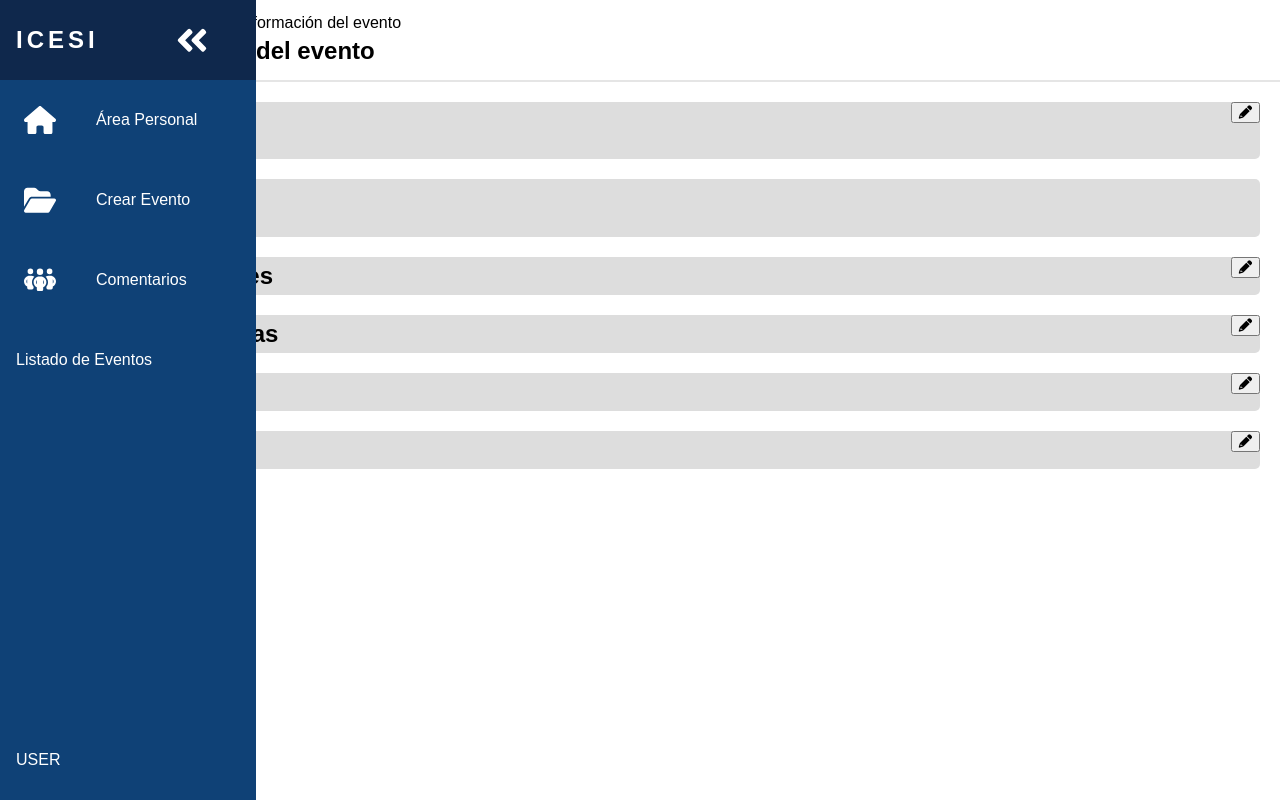
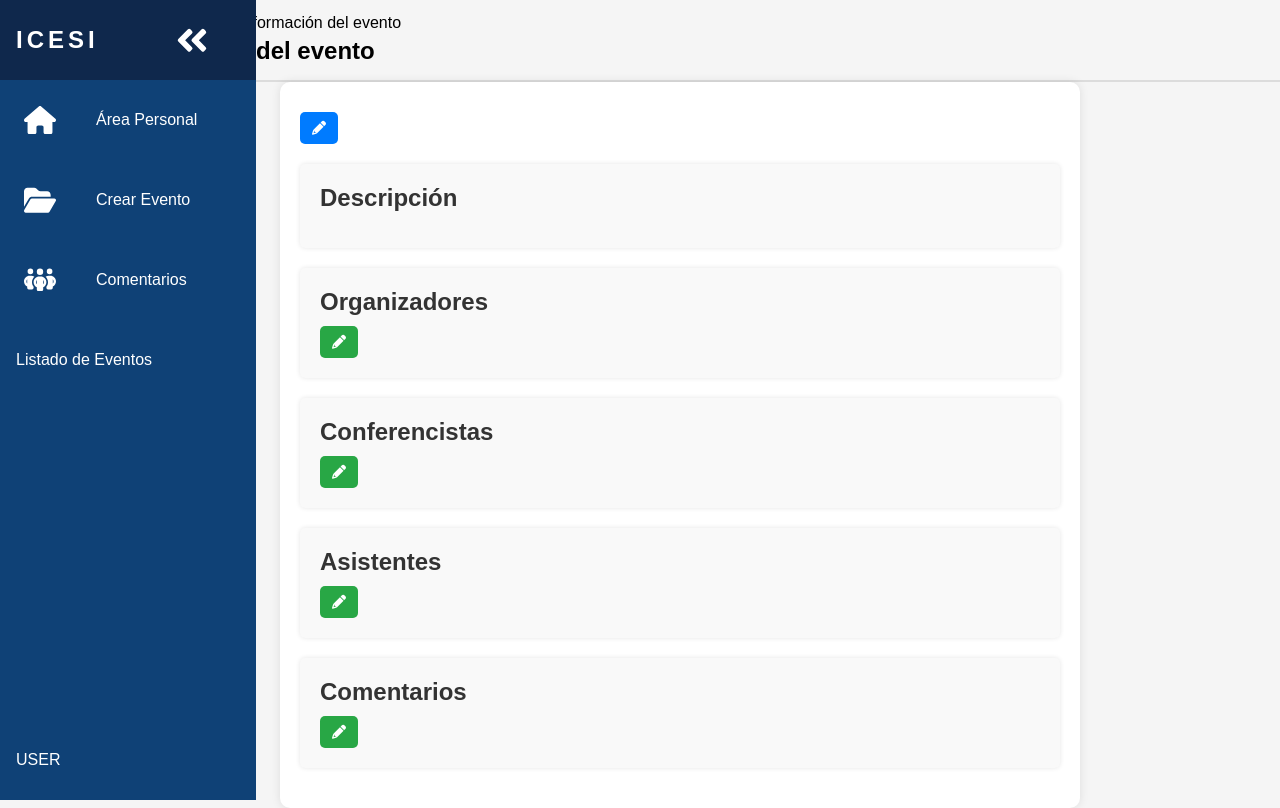
Before and after one commit to JohanDanielAguirre/Proyecto_eventos_mongo_y_postgressql, a Django app: template mainapp/templates/informEvent.html in a window 1280 px wide. Run offline with Django 5.2, Linux system fonts and the light colour scheme; the template is opened without the code that fills it, so the values that code supplies are empty; parts of the project's set-up code (start-up, migrations or seed data) failed here and were passed over.

Commit message:
update css style for event details

```diff
--- a/mainapp/static/css/eventInformStyle.css
+++ b/mainapp/static/css/eventInformStyle.css
@@ -1,29 +1,30 @@
 /* Estilos generales */
 body {
   font-family: Arial, sans-serif;
+  background-color: #f5f5f5; /* Cambié el color de fondo */
 }
 
 .generalContent {
-  width: 100%;
-  height: 100%;
+  max-width: 800px; /* Limité el ancho máximo para mejorar la legibilidad */
   margin: 0 auto;
   padding: 20px;
   box-sizing: border-box;
+  background-color: #fff; /* Fondo blanco */
+  border-radius: 10px; /* Bordes redondeados */
+  box-shadow: 0 0 10px rgba(0, 0, 0, 0.1); /* Sombra suave */
 }
 
 /* Estilos específicos para cada subcontenedor */
-.descriptrionContent h2, .descriptrionContent p,
-.organizersContent h2, .organizersContent p,
-.speakersContent h2, .speakersContent p,
-.assistantsContent h2, .assistantsContent p,
-.commentsContent h2, .commentsContent p,
-.titleContent h2, .titleContent p {
-    margin-top: 0;
-    margin-bottom: 10px;
-    padding: 5px 5px 5px 5px;
-    align-self: flex-start;
+.descriptrionContent h2,
+.organizersContent h2,
+.speakersContent h2,
+.assistantsContent h2,
+.commentsContent h2,
+.titleContent h2 {
+  margin-top: 0;
+  margin-bottom: 10px;
+  padding: 0;
 }
-
 
 .generalContent p {
   margin-bottom: 10px;
@@ -31,22 +32,31 @@ body {
 
 /* Estilos para el contenedor del título */
 .titleContent {
-  display: flex;
-  flex-direction: column;
-  align-items: flex-start;
-  border-radius: 5px 5px 5px 5px;
-
+  margin-bottom: 20px;
 }
 
+.titleContent h2 {
+  color: #333; /* Color de texto oscuro */
+}
 
-.titleContent{
-  display: flex;
-  justify-content: space-between;
-  width: 100%;
-  margin-bottom: 20px;
-  background-color: #DDD;
-  position: relative;
+.titleContent button {
+  background-color: #007bff; /* Azul brillante */
+  color: #fff; /* Texto blanco */
+  border: none;
+  border-radius: 5px;
+  padding: 8px 12px;
+  font-size: 14px;
+  cursor: pointer;
+  transition: background-color 0.3s ease;
+}
 
+.titleContent button:hover {
+  background-color: #0056b3; /* Azul más oscuro al pasar el ratón */
+}
+
+.titleContent p {
+  color: #666; /* Color de texto gris */
+  font-size: 14px;
 }
 
 /* Estilos para los demás contenedores */
@@ -56,26 +66,47 @@ body {
 .assistantsContent,
 .commentsContent {
   margin-bottom: 20px;
-  background-color: #DDD;
-  border-radius: 5px 5px 5px 5px;
-  position: relative;
-
+  padding: 20px;
+  background-color: #f9f9f9; /* Color de fondo más claro */
+  border-radius: 5px;
+  box-shadow: 0 0 5px rgba(0, 0, 0, 0.1); /* Sombra más suave */
 }
 
-.titleContent button,
+.descriptrionContent h2,
+.organizersContent h2,
+.speakersContent h2,
+.assistantsContent h2,
+.commentsContent h2 {
+  color: #333;
+}
+
+.descriptrionContent p,
+.organizersContent p,
+.speakersContent p,
+.assistantsContent p,
+.commentsContent p {
+  color: #666;
+}
+
 .descriptrionContent button,
 .organizersContent button,
 .speakersContent button,
 .assistantsContent button,
 .commentsContent button {
-  position: absolute;
-  top: 0;
-  right: 0;
+  background-color: #28a745; /* Verde */
+  color: #fff;
+  border: none;
+  border-radius: 5px;
+  padding: 8px 12px;
+  font-size: 14px;
+  cursor: pointer;
+  transition: background-color 0.3s ease;
 }
 
-.titleContent p {
-  position: absolute;
-  bottom: 0;
-  right: 0;
-  margin: 10px; /* Ajusta este valor para cambiar el margen */
+.descriptrionContent button:hover,
+.organizersContent button:hover,
+.speakersContent button:hover,
+.assistantsContent button:hover,
+.commentsContent button:hover {
+  background-color: #218838; /* Verde más oscuro al pasar el ratón */
 }
```
